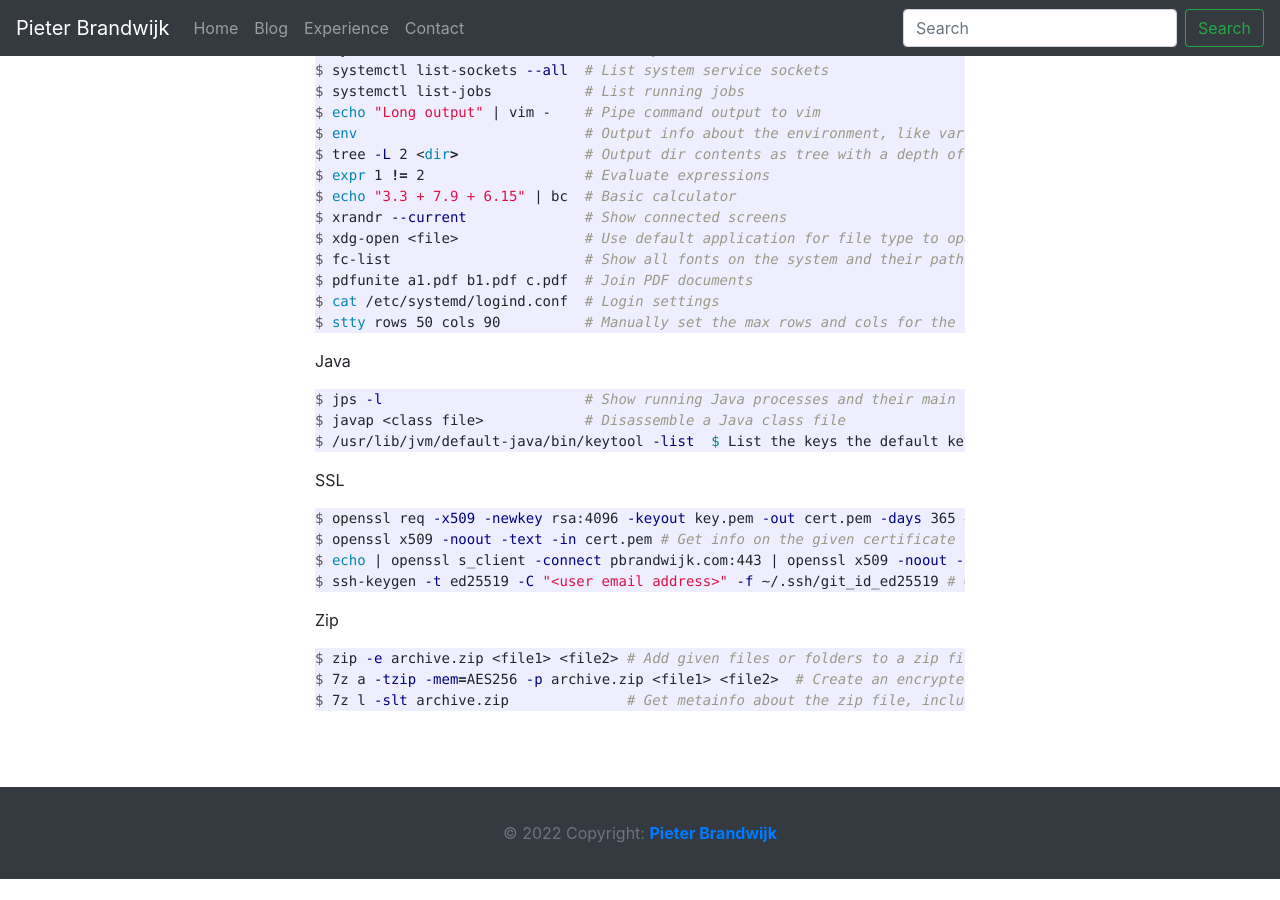
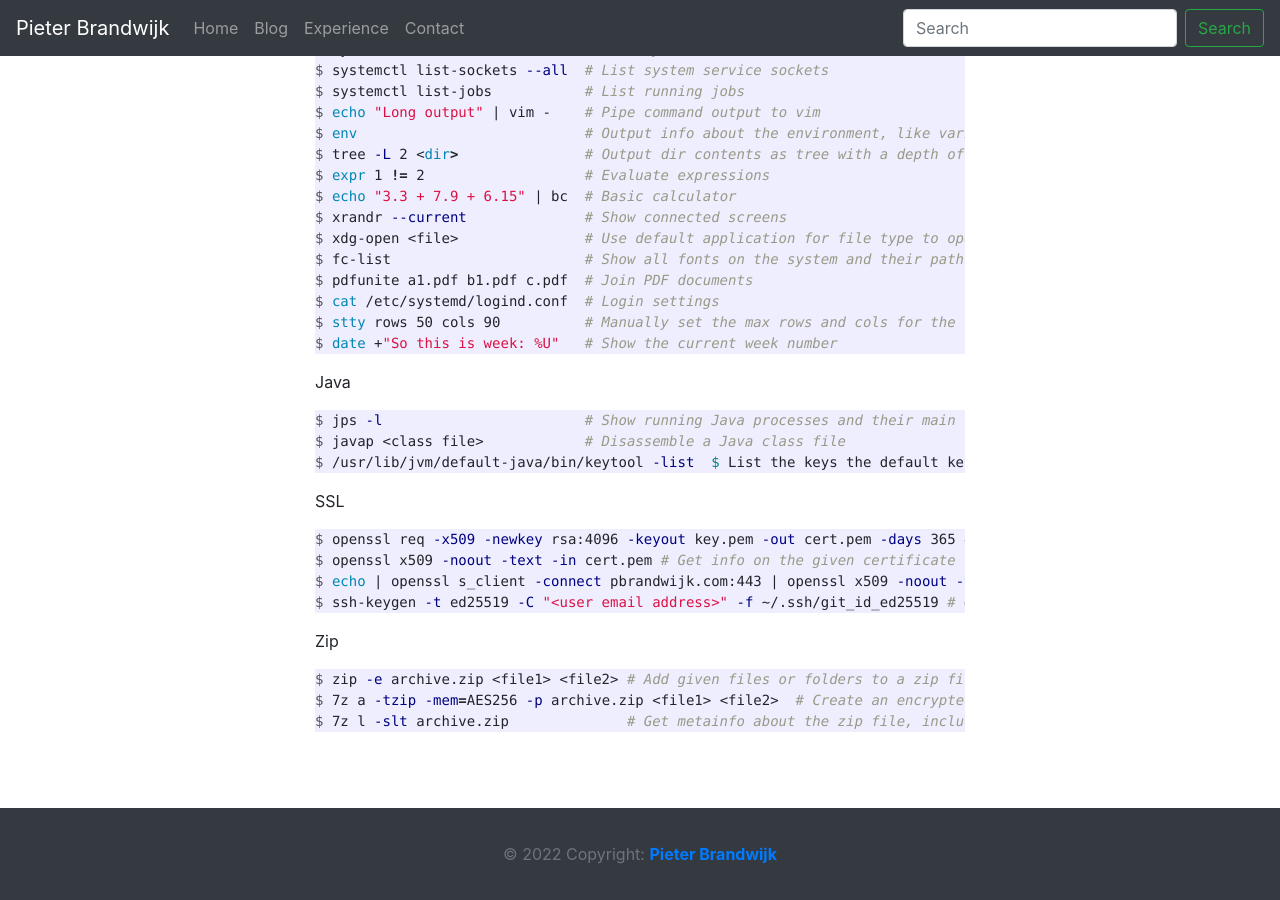
Before and after one commit to pbrandwijk/pbrandwijk.github.io, a Jekyll site: the page built from _posts/2020-07-10-linux-shell-cheat-sheet.md, in a window 1280 px wide and 900 px high, scrolled down 1735 px. Built offline with Jekyll 4.4.1, drawn with Linux system fonts in a browser that asks for light colours; nearby versions of some CDN libraries; comment, search, counter and statistics services are not loaded; before the commit the page ends 2614 px from its top, so only the background shows below that.

Commit message:
Add command

````diff
--- a/_posts/2020-07-10-linux-shell-cheat-sheet.md
+++ b/_posts/2020-07-10-linux-shell-cheat-sheet.md
@@ -104,6 +104,7 @@ $ fc-list                       # Show all fonts on the system and their path
 $ pdfunite a1.pdf b1.pdf c.pdf  # Join PDF documents
 $ cat /etc/systemd/logind.conf  # Login settings
 $ stty rows 50 cols 90          # Manually set the max rows and cols for the terminal
+$ date +"So this is week: %U"   # Show the current week number
 ```
 
 Java
````
